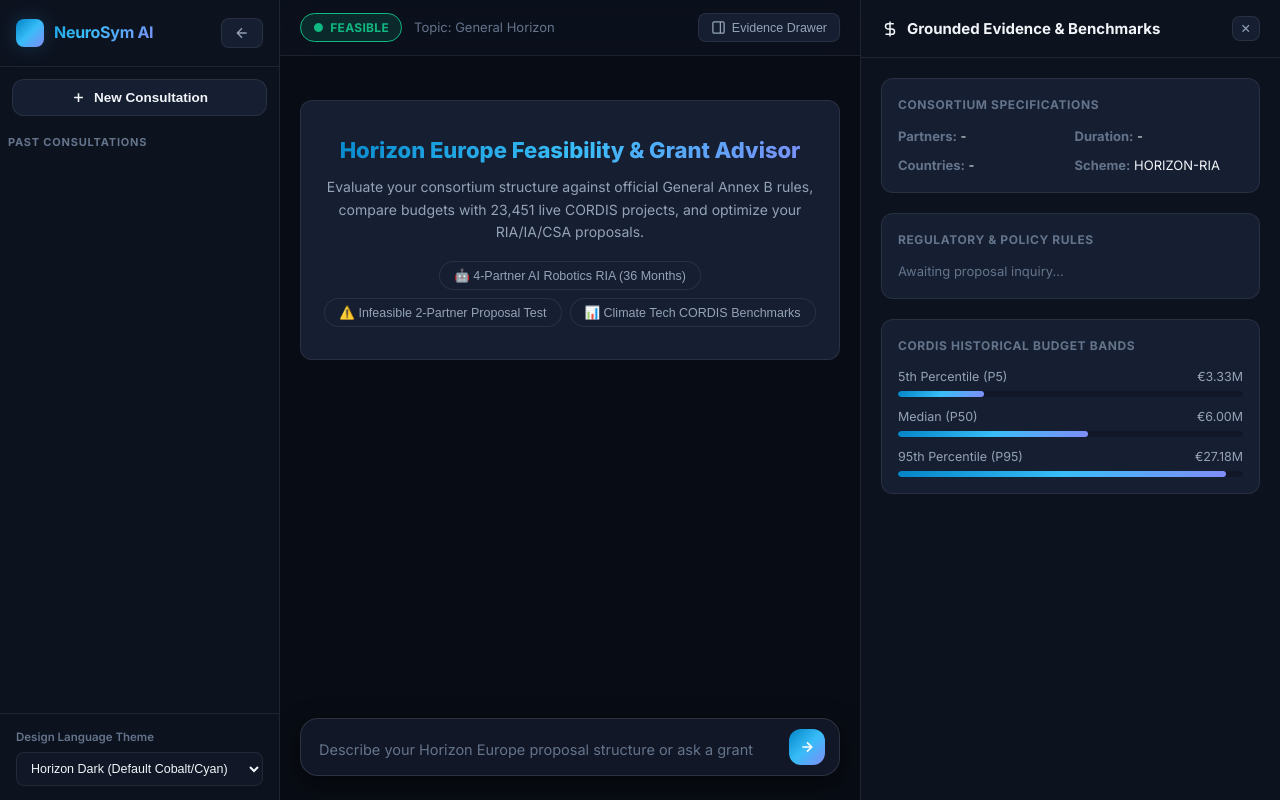
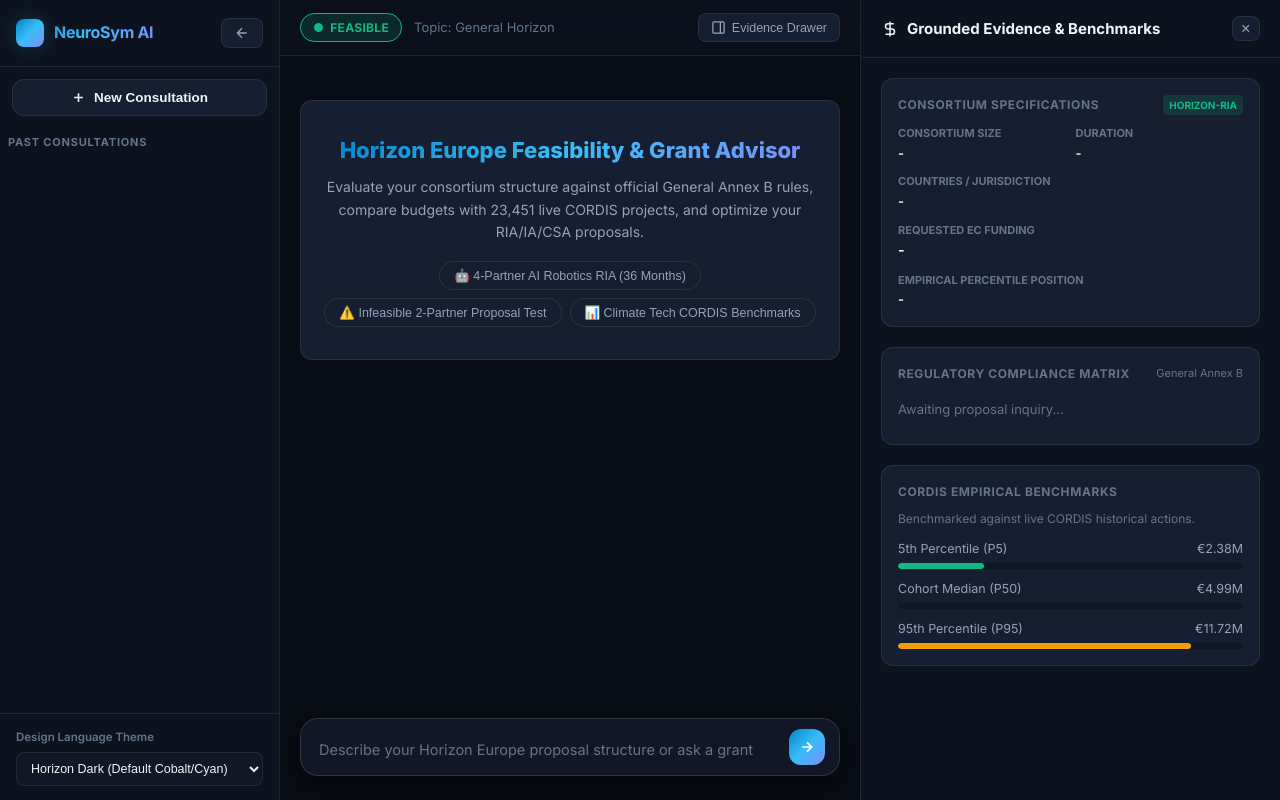
Before and after one commit to alde23/NeuroSym, a FastAPI app: page / in a window 1280 px wide. Run offline with FastAPI, Linux system fonts and the light colour scheme; data that the repository does not hold is empty; parts of the project's set-up code (start-up, migrations or seed data) failed here and were passed over; some libraries are stand-ins or nearby versions.

Commit message:
fix: resolve false Annex B violations, dynamically ground rule explanations, and sync real-data sidebars

```diff
--- a/neurosym/api/server.py
+++ b/neurosym/api/server.py
@@ -120,7 +120,7 @@ def health_check():
 def list_chat_sessions():
     """
     Returns list of all active chat sessions for the frontend sidebar.
-    Includes session ID, snippet/title, message count, created timestamp, and latest verdict.
+    Includes session ID, snippet/title, message count, created timestamp, latest verdict, and extracted proposal specs.
     """
     sessions_list = []
     for sid, sess in sorted(chat_agent.sessions.items(), key=lambda x: x[1].updated_at, reverse=True):
@@ -128,7 +128,18 @@ def list_chat_sessions():
         if sess.messages:
             first_user_msg = next((m.content for m in sess.messages if m.role == "user"), None)
             if first_user_msg:
-                title = first_user_msg[:45] + ("..." if len(first_user_msg) > 45 else "")
+                title = first_user_msg[:50] + ("..." if len(first_user_msg) > 50 else "")
+
+        ctx = sess.proposal_context
+        specs_parts = []
+        if ctx.partner_count:
+            specs_parts.append(f"{ctx.partner_count} partners")
+        if ctx.requested_duration_months:
+            specs_parts.append(f"{ctx.requested_duration_months}mo")
+        if ctx.requested_budget_eur:
+            specs_parts.append(f"€{ctx.requested_budget_eur/1e6:.1f}M")
+        if ctx.countries:
+            specs_parts.append(", ".join(ctx.countries[:3]) + ("+" if len(ctx.countries) > 3 else ""))
 
         sessions_list.append({
             "session_id": sid,
@@ -137,7 +148,9 @@ def list_chat_sessions():
             "updated_at": sess.updated_at,
             "message_count": len(sess.messages),
             "verdict": sess.latest_verdict.value if sess.latest_verdict else "FEASIBLE",
-            "topic": sess.proposal_context.domain_topic or "Horizon Europe"
+            "topic": ctx.domain_topic or "Horizon Europe",
+            "specs_summary": " • ".join(specs_parts) if specs_parts else None,
+            "proposal_context": ctx.model_dump() if ctx else None
         })
     return {"sessions": sessions_list}
 
--- a/neurosym/chat/agent.py
+++ b/neurosym/chat/agent.py
@@ -127,7 +127,8 @@ class NeuroSymChatAgent:
             conversation_history=[m.model_dump() for m in session.messages[-8:]],
             user_message=user_message,
             proposal_context=session.proposal_context,
-            evidence=evidence
+            evidence=evidence,
+            base_report=base_report
         )
 
         # 7. Call LLM for conversational reasoning
--- a/neurosym/intent/mapper.py
+++ b/neurosym/intent/mapper.py
@@ -39,7 +39,9 @@ TOPIC_ALIASES = {
     "nanotechnology": ["nanotechnology", "nanomaterials", "nanoscale"],
     "biomass": ["biomass", "biofuels", "bioenergy"],
     "agriculture": ["agriculture", "farming", "agritech"],
+    "carbon capture": ["ccus", "carbon capture", "carbon capture and storage", "ccs", "co2 capture", "carbon removal", "direct air capture"],
     "circular economy": ["circular economy", "recycling", "waste reduction"],
+    "decarbonization": ["decarbonization", "net-zero", "emission reduction", "clean tech"],
     "graphene": ["graphene", "2d materials"],
     "vaccines": ["vaccines", "immunology", "vaccination"]
 }
--- a/neurosym/web/app.js
+++ b/neurosym/web/app.js
@@ -32,7 +32,11 @@ class NeuroSymApp {
     this.drawerDuration = document.getElementById('drawer-duration');
     this.drawerCountries = document.getElementById('drawer-countries');
     this.drawerScheme = document.getElementById('drawer-scheme');
+    this.drawerBudget = document.getElementById('drawer-budget');
+    this.drawerBudgetRank = document.getElementById('drawer-budget-rank');
     this.drawerRulesList = document.getElementById('drawer-rules-list');
+    this.drawerOutlierBadge = document.getElementById('drawer-outlier-badge');
+    this.drawerOutlierAlert = document.getElementById('drawer-outlier-alert');
 
     this.init();
   }
@@ -147,12 +151,27 @@ class NeuroSymApp {
         item.className = 'session-item' + (sess.session_id === this.sessionId ? ' active' : '');
 
         let badgeClass = 'feasible';
-        if (sess.verdict === 'INFEASIBLE') badgeClass = 'infeasible';
-        else if (sess.verdict === 'CONDITIONALLY FEASIBLE') badgeClass = 'conditional';
+        let badgeLabel = 'FEAS';
+        if (sess.verdict === 'INFEASIBLE') {
+          badgeClass = 'infeasible';
+          badgeLabel = 'INFEAS';
+        } else if (sess.verdict === 'CONDITIONALLY FEASIBLE') {
+          badgeClass = 'conditional';
+          badgeLabel = 'COND';
+        }
+
+        const specsHtml = sess.specs_summary
+          ? `<div class="session-specs-summary">${sess.specs_summary}</div>`
+          : `<div class="session-specs-summary">${sess.topic || 'Horizon Europe'}</div>`;
 
         item.innerHTML = `
-          <span class="session-title-text" title="${sess.title}">${sess.title}</span>
-          <span class="session-badge ${badgeClass}">${sess.verdict ? sess.verdict.substring(0, 4) : 'OK'}</span>
+          <div style="flex: 1; min-width: 0;">
+            <div style="display: flex; justify-content: space-between; align-items: center; gap: 6px;">
+              <span class="session-title-text" title="${sess.title}">${sess.title}</span>
+              <span class="session-badge ${badgeClass}">${badgeLabel}</span>
+            </div>
+            ${specsHtml}
+          </div>
         `;
 
         item.addEventListener('click', () => this.switchSession(sess.session_id));
@@ -350,12 +369,30 @@ class NeuroSymApp {
   }
 
   updateDrawerEvidence(ctx, data) {
+    let requestedBudget = null;
     if (ctx) {
-      this.drawerPartners.textContent = ctx.partner_count ? `${ctx.partner_count} partners` : '-';
-      this.drawerDuration.textContent = ctx.requested_duration_months ? `${ctx.requested_duration_months} mo` : '-';
+      const pCount = ctx.partner_count ? `${ctx.partner_count} partners` : '-';
+      const pBreakdown = (ctx.member_state_count || ctx.associated_country_count)
+        ? ` (${ctx.member_state_count || 0} EU27, ${ctx.associated_country_count || 0} Assoc${ctx.third_country_count ? `, ${ctx.third_country_count} Third` : ''})`
+        : '';
+      this.drawerPartners.textContent = pCount + pBreakdown;
+      this.drawerDuration.textContent = ctx.requested_duration_months ? `${ctx.requested_duration_months} months` : '-';
       this.drawerCountries.textContent = ctx.countries && ctx.countries.length > 0 ? ctx.countries.join(', ') : '-';
-      this.drawerScheme.textContent = ctx.funding_scheme || 'HORIZON-RIA';
-      if (ctx.domain_topic) this.topicText.textContent = `Topic: ${ctx.domain_topic}`;
+
+      const scheme = ctx.funding_scheme || 'HORIZON-RIA';
+      const schemeBadge = document.getElementById('drawer-scheme-badge');
+      if (schemeBadge) schemeBadge.textContent = scheme;
+
+      if (ctx.domain_topic) {
+        this.topicText.textContent = `Topic: ${ctx.domain_topic}`;
+      }
+
+      if (ctx.requested_budget_eur) {
+        requestedBudget = ctx.requested_budget_eur;
+        this.drawerBudget.textContent = `€${(requestedBudget / 1e6).toFixed(2)}M (€${requestedBudget.toLocaleString()})`;
+      } else {
+        this.drawerBudget.textContent = '-';
+      }
     }
 
     if (data && data.regulatory_evidence) {
@@ -363,9 +400,51 @@ class NeuroSymApp {
       data.regulatory_evidence.forEach(ruleStr => {
         const item = document.createElement('div');
         item.className = 'rule-item';
-        if (ruleStr.includes('[VIOLATION]')) item.classList.add('violation');
-        else if (ruleStr.includes('[CAUTION]')) item.classList.add('caution');
-        item.textContent = ruleStr;
+
+        let icon = '✅';
+        let statusBadge = '<span class="session-badge feasible">PASSED</span>';
+        let badgeType = 'compliant';
+
+        if (ruleStr.includes('[VIOLATION]')) {
+          item.classList.add('violation');
+          icon = '❌';
+          statusBadge = '<span class="session-badge infeasible">VIOLATION</span>';
+          badgeType = 'violation';
+        } else if (ruleStr.includes('[CAUTION]')) {
+          item.classList.add('caution');
+          icon = '⚠️';
+          statusBadge = '<span class="session-badge conditional">CAUTION</span>';
+          badgeType = 'caution';
+        }
+
+        // Clean prefix
+        const cleanText = ruleStr
+          .replace('[VIOLATION] ', '')
+          .replace('[CAUTION] ', '')
+          .replace('[COMPLIANT] ', '');
+
+        // Extract rule id
+        const ruleIdMatch = cleanText.match(/^([A-Z0-9\-]+)\s*\(([^)]+)\):\s*(.*)$/);
+        if (ruleIdMatch) {
+          const rId = ruleIdMatch[1];
+          const rName = ruleIdMatch[2];
+          const rMsg = ruleIdMatch[3];
+          item.innerHTML = `
+            <div style="display: flex; justify-content: space-between; align-items: center; margin-bottom: 4px;">
+              <span style="font-weight: 700; font-size: 12px; color: var(--text-main);">${icon} ${rId} (${rName})</span>
+              ${statusBadge}
+            </div>
+            <div style="font-size: 12.5px; color: var(--text-muted); line-height: 1.4;">${rMsg}</div>
+          `;
+        } else {
+          item.innerHTML = `
+            <div style="display: flex; justify-content: space-between; align-items: flex-start; gap: 8px;">
+              <span style="font-size: 12.5px; color: var(--text-main); line-height: 1.4;">${icon} ${cleanText}</span>
+              ${statusBadge}
+            </div>
+          `;
+        }
+
         this.drawerRulesList.appendChild(item);
       });
     }
@@ -375,6 +454,52 @@ class NeuroSymApp {
       if (s.budget_p5) document.getElementById('p5-val').textContent = `€${(s.budget_p5 / 1e6).toFixed(2)}M`;
       if (s.budget_p50) document.getElementById('p50-val').textContent = `€${(s.budget_p50 / 1e6).toFixed(2)}M`;
       if (s.budget_p95) document.getElementById('p95-val').textContent = `€${(s.budget_p95 / 1e6).toFixed(2)}M`;
+
+      const cohortElem = document.getElementById('drawer-cohort-info');
+      if (cohortElem) {
+        cohortElem.textContent = `Benchmarked against ${s.comparable_project_count || 'live'} funded ${s.funding_scheme || 'HORIZON'} actions in CORDIS.`;
+      }
+
+      // Outlier detection and percentile ranking
+      const outlierBadge = document.getElementById('drawer-outlier-badge');
+      const outlierAlert = document.getElementById('drawer-outlier-alert');
+      const userStatItem = document.getElementById('user-stat-bar-item');
+      const userGrantVal = document.getElementById('user-grant-val');
+      const userGrantFill = document.getElementById('user-grant-fill');
+
+      if (requestedBudget && s.budget_p95) {
+        const isOutlier = requestedBudget > s.budget_p95;
+        const isLowOutlier = s.budget_p5 && requestedBudget < s.budget_p5;
+        const rank = s.requested_budget_percentile !== null && s.requested_budget_percentile !== undefined
+          ? s.requested_budget_percentile
+          : (requestedBudget > s.budget_p95 ? 100.0 : 50.0);
+
+        this.drawerBudgetRank.textContent = `${rank.toFixed(1)}th Percentile ${isOutlier ? '(Severe Outlier >P95)' : isLowOutlier ? '(Below P5)' : '(Normal Cohort Band)'}`;
+        this.drawerBudgetRank.style.color = isOutlier ? 'var(--verdict-infeasible)' : isLowOutlier ? 'var(--verdict-conditional)' : 'var(--verdict-feasible)';
+
+        if (outlierBadge) {
+          outlierBadge.style.display = isOutlier ? 'inline-block' : 'none';
+          outlierBadge.className = 'session-badge ' + (isOutlier ? 'infeasible' : 'feasible');
+          outlierBadge.textContent = isOutlier ? '⚠️ OUTLIER (>P95)' : 'IN BAND';
+        }
+
+        if (outlierAlert) {
+          outlierAlert.style.display = isOutlier ? 'block' : 'none';
+          outlierAlert.innerHTML = `⚠️ <strong>Severe Outlier</strong>: Requested budget of <strong>€${(requestedBudget / 1e6).toFixed(2)}M</strong> is at the <strong>${rank.toFixed(1)}th percentile</strong>, exceeding historical 95th percentile benchmark (€${(s.budget_p95 / 1e6).toFixed(2)}M). Evaluators will scrutinize CAPEX and budget realism.`;
+        }
+
+        if (userStatItem && userGrantVal && userGrantFill) {
+          userStatItem.style.display = 'flex';
+          userGrantVal.textContent = `€${(requestedBudget / 1e6).toFixed(2)}M (${rank.toFixed(1)}th %ile)`;
+          userGrantVal.style.color = isOutlier ? 'var(--verdict-infeasible)' : 'var(--accent-cyan)';
+          userGrantFill.style.background = isOutlier ? 'var(--verdict-infeasible)' : 'var(--accent-cyan)';
+        }
+      } else {
+        this.drawerBudgetRank.textContent = '-';
+        if (outlierBadge) outlierBadge.style.display = 'none';
+        if (outlierAlert) outlierAlert.style.display = 'none';
+        if (userStatItem) userStatItem.style.display = 'none';
+      }
     }
   }
 
--- a/neurosym/web/index.html
+++ b/neurosym/web/index.html
@@ -136,39 +136,61 @@
     <div class="drawer-content">
 
       <!-- Active Proposal Context -->
-      <div class="card-panel">
-        <div class="card-panel-title">Consortium Specifications</div>
-        <div style="display: grid; grid-template-columns: 1fr 1fr; gap: 8px; font-size: 13px;">
-          <div><strong style="color: var(--text-dim);">Partners:</strong> <span id="drawer-partners">-</span></div>
-          <div><strong style="color: var(--text-dim);">Duration:</strong> <span id="drawer-duration">-</span></div>
-          <div><strong style="color: var(--text-dim);">Countries:</strong> <span id="drawer-countries">-</span></div>
-          <div><strong style="color: var(--text-dim);">Scheme:</strong> <span id="drawer-scheme">HORIZON-RIA</span></div>
+      <div class="card-panel" id="drawer-specs-panel">
+        <div style="display: flex; justify-content: space-between; align-items: center; margin-bottom: 10px;">
+          <div class="card-panel-title" style="margin-bottom: 0;">Consortium Specifications</div>
+          <span id="drawer-scheme-badge" class="session-badge feasible">HORIZON-RIA</span>
+        </div>
+        <div style="display: grid; grid-template-columns: 1fr 1fr; gap: 10px; font-size: 13px;">
+          <div><strong style="color: var(--text-dim); display: block; font-size: 11px; text-transform: uppercase;">Consortium Size</strong> <span id="drawer-partners" style="font-weight: 600;">-</span></div>
+          <div><strong style="color: var(--text-dim); display: block; font-size: 11px; text-transform: uppercase;">Duration</strong> <span id="drawer-duration" style="font-weight: 600;">-</span></div>
+          <div style="grid-column: span 2;"><strong style="color: var(--text-dim); display: block; font-size: 11px; text-transform: uppercase;">Countries / Jurisdiction</strong> <span id="drawer-countries" style="font-weight: 600;">-</span></div>
+          <div style="grid-column: span 2;"><strong style="color: var(--text-dim); display: block; font-size: 11px; text-transform: uppercase;">Requested EC Funding</strong> <span id="drawer-budget" style="font-weight: 700; font-size: 14px; color: var(--accent-cyan);">-</span></div>
+          <div style="grid-column: span 2;"><strong style="color: var(--text-dim); display: block; font-size: 11px; text-transform: uppercase;">Empirical Percentile Position</strong> <span id="drawer-budget-rank" style="font-weight: 600;">-</span></div>
         </div>
       </div>
 
       <!-- Live Regulatory Compliance Matrix -->
       <div class="card-panel">
-        <div class="card-panel-title">Regulatory & Policy Rules</div>
+        <div style="display: flex; justify-content: space-between; align-items: center; margin-bottom: 8px;">
+          <div class="card-panel-title" style="margin-bottom: 0;">Regulatory Compliance Matrix</div>
+          <span id="drawer-rules-count" style="font-size: 11px; color: var(--text-dim);">General Annex B</span>
+        </div>
         <div id="drawer-rules-list">
-          <div style="font-size: 13px; color: var(--text-dim);">Awaiting proposal inquiry...</div>
+          <div style="font-size: 13px; color: var(--text-dim); padding: 8px 0;">Awaiting proposal inquiry...</div>
         </div>
       </div>
 
       <!-- Empirical Percentile Bands -->
       <div class="card-panel">
-        <div class="card-panel-title">CORDIS Historical Budget Bands</div>
+        <div style="display: flex; justify-content: space-between; align-items: center; margin-bottom: 8px;">
+          <div class="card-panel-title" style="margin-bottom: 0;">CORDIS Empirical Benchmarks</div>
+          <span id="drawer-outlier-badge" class="session-badge" style="display: none;">OUTLIER</span>
+        </div>
+        <div id="drawer-cohort-info" style="font-size: 12px; color: var(--text-dim); margin-bottom: 10px;">
+          Benchmarked against live CORDIS historical actions.
+        </div>
+        <div id="drawer-outlier-alert" style="display: none; padding: 8px 12px; margin-bottom: 12px; border-radius: 6px; font-size: 12px; background: rgba(244, 63, 94, 0.15); border: 1px solid rgba(244, 63, 94, 0.4); color: #fda4af;">
+          ⚠️ Requested budget exceeds the 95th percentile threshold.
+        </div>
+
+        <!-- Interactive Benchmark Distribution Scale -->
         <div class="stat-bar-group" id="drawer-stats-group">
           <div class="stat-bar-item">
-            <div class="stat-bar-label"><span>5th Percentile (P5)</span><span id="p5-val">€3.33M</span></div>
-            <div class="stat-bar-track"><div class="stat-bar-fill" style="width: 25%;"></div></div>
+            <div class="stat-bar-label"><span>5th Percentile (P5)</span><span id="p5-val">€2.38M</span></div>
+            <div class="stat-bar-track"><div class="stat-bar-fill" id="p5-fill" style="width: 25%; background: var(--verdict-feasible);"></div></div>
           </div>
           <div class="stat-bar-item">
-            <div class="stat-bar-label"><span>Median (P50)</span><span id="p50-val">€6.00M</span></div>
-            <div class="stat-bar-track"><div class="stat-bar-fill" style="width: 55%;"></div></div>
+            <div class="stat-bar-label"><span>Cohort Median (P50)</span><span id="p50-val">€4.99M</span></div>
+            <div class="stat-bar-track"><div class="stat-bar-fill" id="p50-fill" style="width: 50%; background: var(--accent-cyan);"></div></div>
           </div>
           <div class="stat-bar-item">
-            <div class="stat-bar-label"><span>95th Percentile (P95)</span><span id="p95-val">€27.18M</span></div>
-            <div class="stat-bar-track"><div class="stat-bar-fill" style="width: 95%;"></div></div>
+            <div class="stat-bar-label"><span>95th Percentile (P95)</span><span id="p95-val">€11.72M</span></div>
+            <div class="stat-bar-track"><div class="stat-bar-fill" id="p95-fill" style="width: 85%; background: var(--verdict-cond);"></div></div>
+          </div>
+          <div class="stat-bar-item" id="user-stat-bar-item" style="display: none; margin-top: 4px; padding-top: 8px; border-top: 1px dashed var(--border-subtle);">
+            <div class="stat-bar-label"><span style="color: var(--accent-cyan); font-weight: 700;">Your Requested Grant</span><span id="user-grant-val" style="font-weight: 700;">-</span></div>
+            <div class="stat-bar-track"><div class="stat-bar-fill" id="user-grant-fill" style="width: 100%; background: var(--verdict-infeasible);"></div></div>
           </div>
         </div>
       </div>
```
Also changed, not shown: neurosym/cli.py (+25 -0 lines), neurosym/llm/client.py (+160 -26 lines), neurosym/templates/chat_advisor_prompt.j2 (+30 -8 lines).
